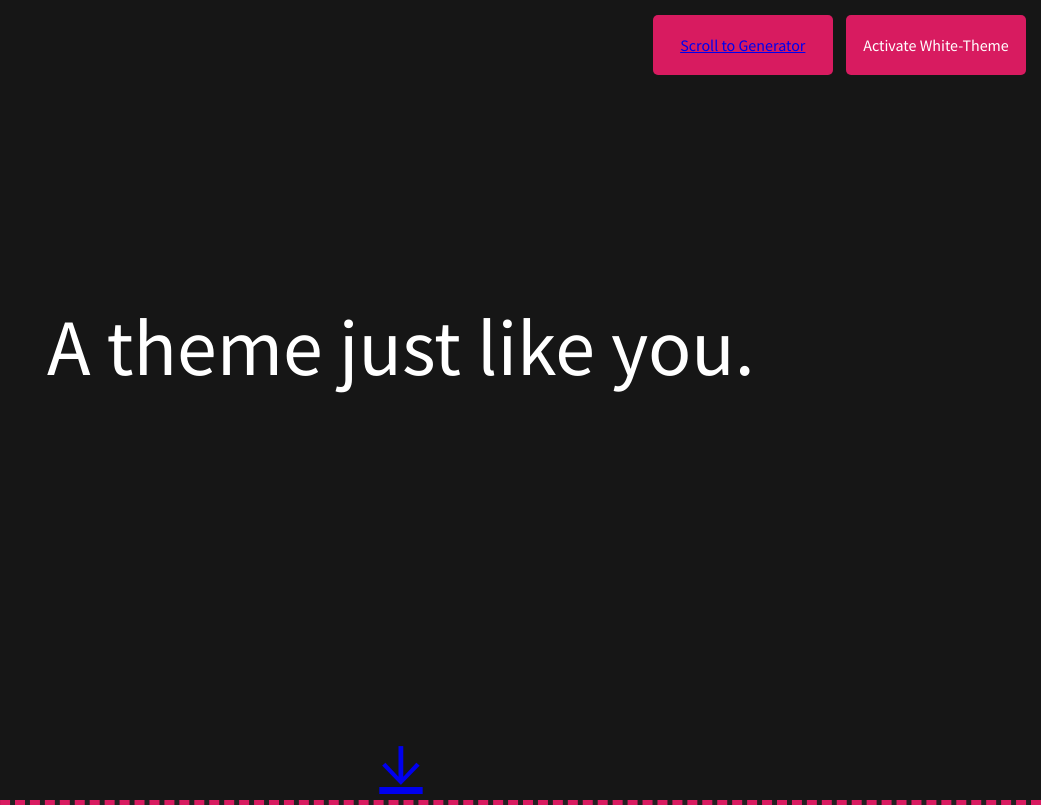
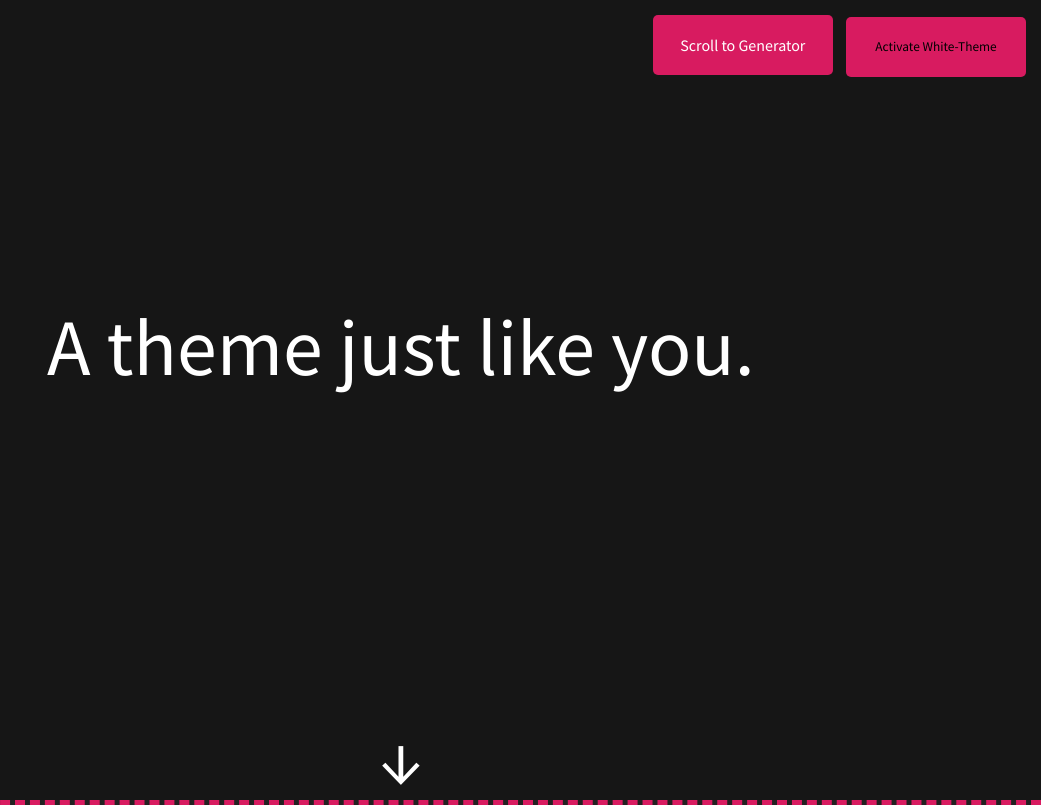
Before and after one commit to customa/customa.github.io, a website: page index.html in a window 1280 px wide. Shown: the top 805 px of the page, without its empty margins (239-1280 px from the left). Drawn offline with nearby package versions, Linux system fonts and the light colour scheme.

Commit message:
optimize and accomidate my other shitty changes also I definetely broke the js

```diff
--- a/css/style.css
+++ b/css/style.css
@@ -12,11 +12,15 @@ button{
   -webkit-box-shadow: none;
           box-shadow: none;
   font-family: 'Source Sans Pro', sans-serif;
-  font-size: 16px;
-  color: white;
   border-radius: 5px;
   margin-left: 10px;
   cursor: pointer;
+}
+
+button > a{
+  height: 100%;
+  width: 100%;
+  font-size: 16px;
 }
 
 h1{
@@ -33,11 +37,13 @@ p{
   font-size: 25px;
 }
 
-::-moz-selection{
-  background-color: rgba(255, 255, 255, 0.1);
+a{
+  color: #fff;
+  text-decoration: none;
+  display: inline;
 }
 
-::selection{
+::-moz-selection, ::selection{
   background-color: rgba(255, 255, 255, 0.1);
 }
 
```
